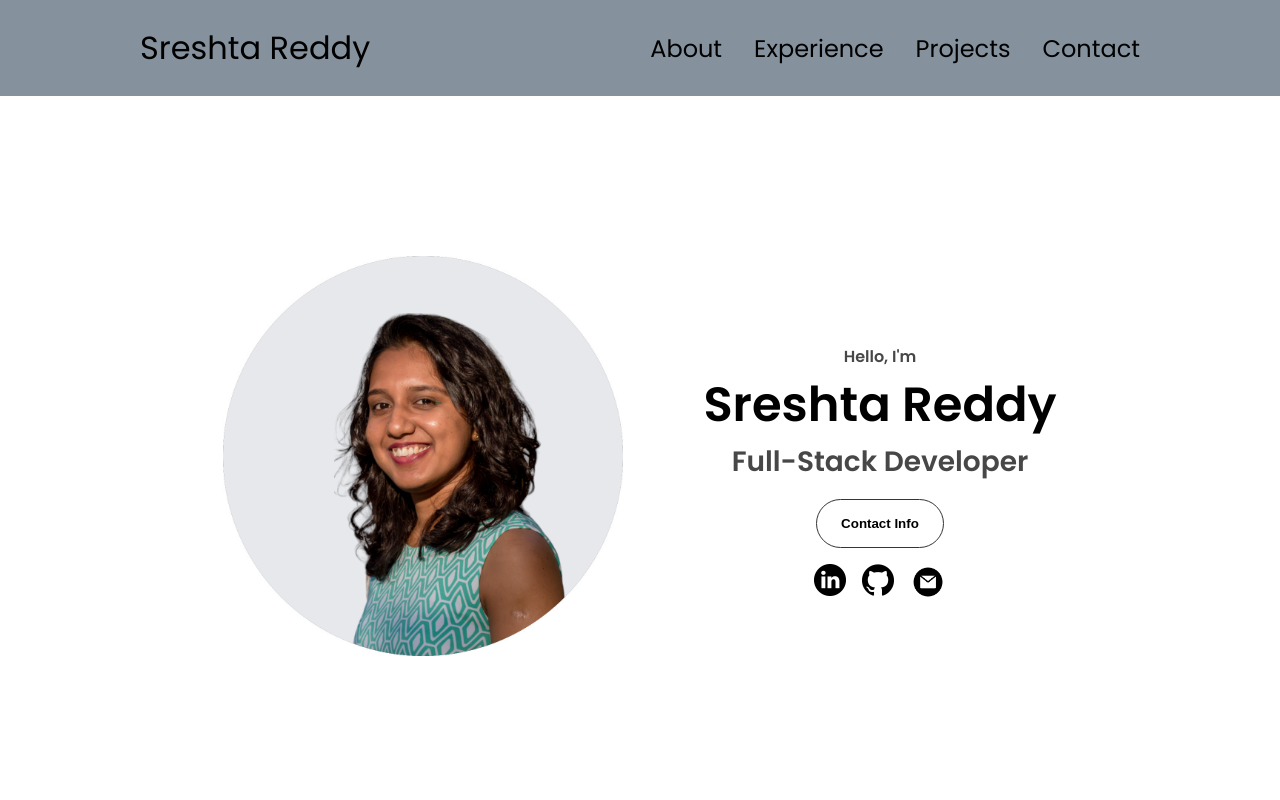
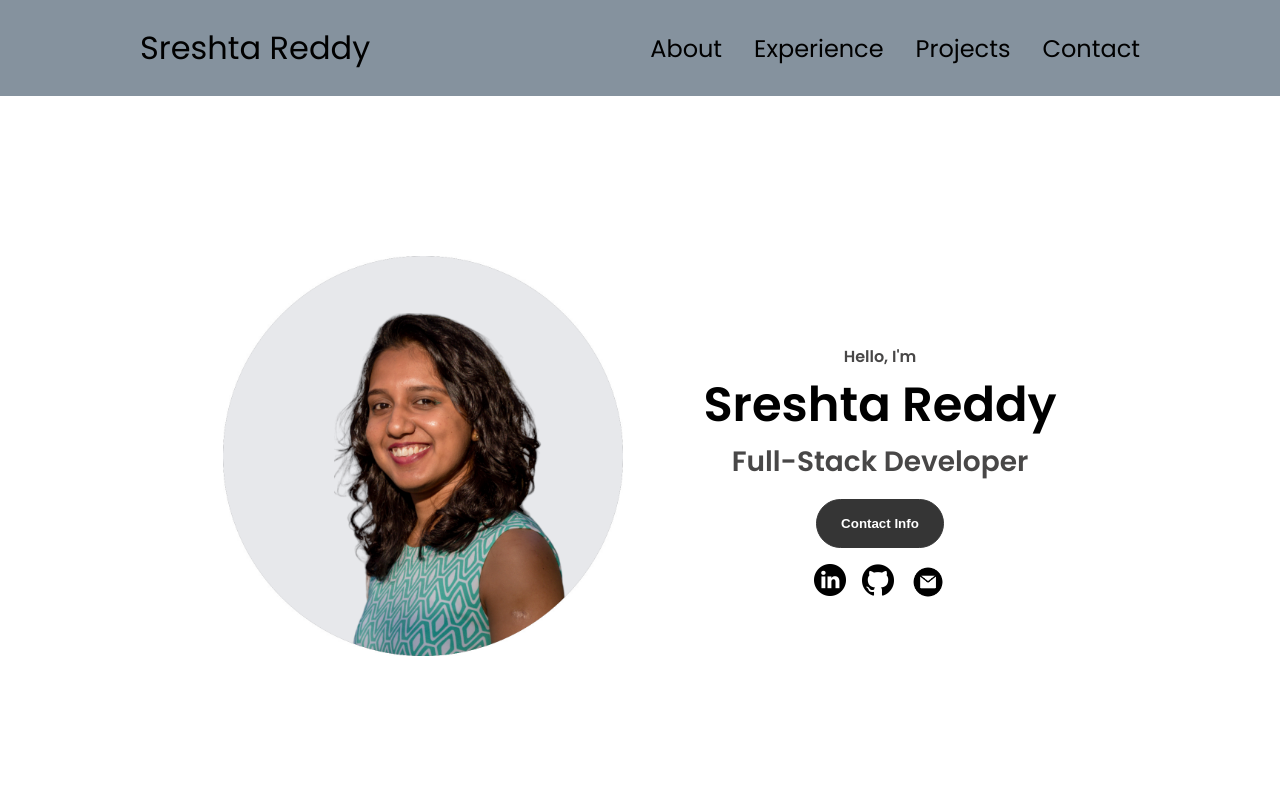
Before and after one commit to sreshtareddy/MyPortfolio, a plain HTML site: page index.html in a window 1280 px wide. Shown: the top 800 px of the page. Drawn offline with Linux system fonts and the light colour scheme.

Commit message:
Update index.html

```diff
--- a/index.html
+++ b/index.html
@@ -47,8 +47,8 @@
             <h1 class="title">Sreshta Reddy</h1>
             <p class="section__text__p2">Full-Stack Developer</p>
             <div class="btn-container">
-                <!--<button class="btn btn-color-1" onclick="window.open('./assets/SreshtaReddy_Profile.pdf')">Resume</button>-->
-                <button class="btn btn-color-2" onclick="location.href='./#contact'">Contact Info</button>
+                <!--<button class="btn btn-color-2" onclick="window.open('./assets/SreshtaReddy_Profile.pdf')">Resume</button>-->
+                <button class="btn btn-color-1" onclick="location.href='./#contact'">Contact Info</button>
             </div>
             <div id="social-container">
                 <img src="./assets/linkedin.png" alt="My Linked profile" class="icon" onclick="location.href='https://www.linkedin.com/in/sreshta-reddy-424467197/'">
```
